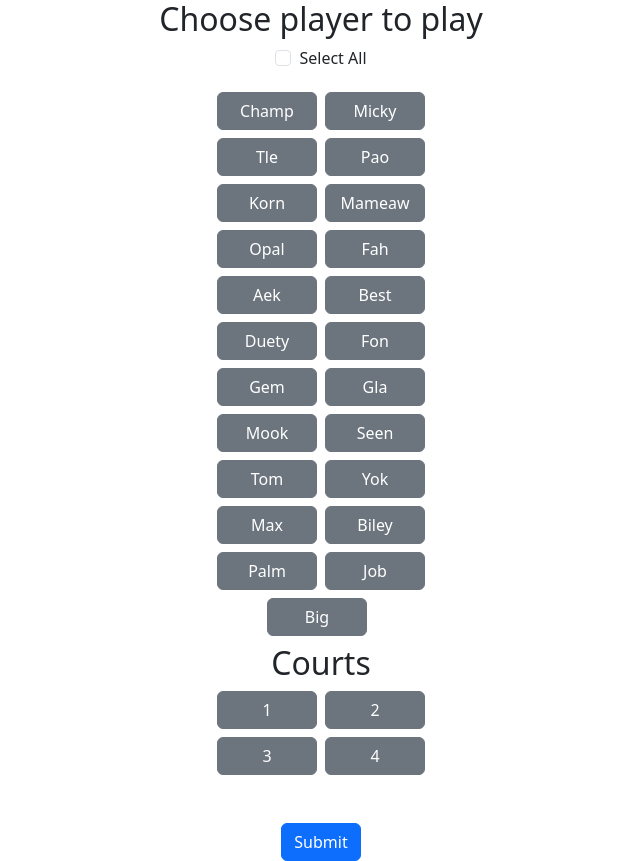
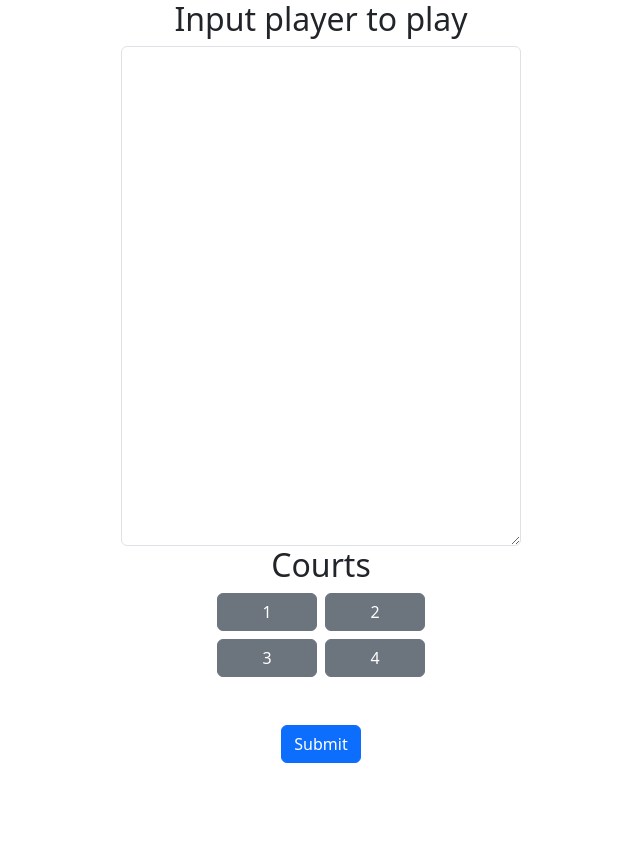
Before and after one commit to Tlezip/badminton-tools, a React (Create React App) app: page / in a window 1280 px wide. Shown: the whole page, without its empty margins (319-959 px from the left). After the commit the page ends 800 px from the top, so only its background shows below. Built offline with nearby package versions, Linux system fonts and the light colour scheme.

Commit message:
add input

```diff
--- a/src/pages/setup/index.css
+++ b/src/pages/setup/index.css
@@ -3,6 +3,11 @@
     display: flex;
     flex-direction: column;
     align-items: center;
+}
+
+.setup-textarea {
+    min-width: 400px;
+    height: 500px;
 }
 
 .button-container {
--- a/src/pages/setup/index.tsx
+++ b/src/pages/setup/index.tsx
@@ -1,6 +1,6 @@
 import { useState } from 'react'
 import { Link } from 'react-router-dom'
-import { Button } from 'react-bootstrap'
+import { Button, Form } from 'react-bootstrap'
 import PlayerSelection from '../../components/PlayerSelection'
 import settings from '../../settings.json'
 
@@ -9,9 +9,44 @@ import './index.css'
 const Setup = () => {
     const [isSelectingAll, setIsSelectingAll] = useState<boolean>(false);
     const [selecting, setSelecting] = useState<string[]>([])
+    const [playersInput, setPlayersInput] = useState<string>('');
     const [court, setCourt] = useState<number>(0)
 
+    const getPlayersFromText = (text: string) => {
+        const playerRegex = /^\d+./
+        const players = playersInput.split('\n').filter(line => line.match(playerRegex)).map(playerText => playerText.replace(playerRegex, '').trim())
+        return players
+    }
+
     const courts = [1, 2, 3, 4]
+    const players = getPlayersFromText(playersInput)
+
+    return (
+        <div className="setup">
+            <h2>Input player to play</h2>
+            <Form>
+                <Form.Control as="textarea" onChange={e => setPlayersInput(e.target.value)} className="setup-textarea"/>
+            </Form>
+            <h2>Courts</h2>
+            <div className="courts-btn-container">
+                {
+                    courts.map(_court => (
+                        <Button
+                            className={`courts-btn ${_court === court ? 'btn-primary' : 'btn-secondary'}`}
+                            onClick={() => setCourt(_court)}
+                        >
+                            {_court}
+                        </Button>
+                    ))
+                }
+            </div>
+            <div className="button-container">
+                <Link to="/alonable" state={{ players, court }}>
+                    <Button>Submit</Button>
+                </Link>
+            </div>
+        </div>
+    )
 
     return (
         <div className="setup">
--- a/src/settings.json
+++ b/src/settings.json
@@ -1,3 +1,3 @@
 {
-    "players": ["Champ", "Micky", "Tle", "Pao", "Korn", "Mameaw", "Opal", "Fah", "Aek", "Best", "Duety", "Fon", "Gem", "Gla", "Mook", "Seen", "Tom", "Yok", "Max", "Biley", "Palm", "Job", "Big"]
+    "players": ["Champ", "Micky", "Tle", "Pao", "Korn", "Mameaw", "Opal", "Fah", "Aek", "Best", "Duety", "Fon", "Gem", "Gla", "Mook", "Seen", "Tom", "Yok", "Max", "Biley", "Palm", "Job", "Big", "เพื่อนตี้"]
 }
```
